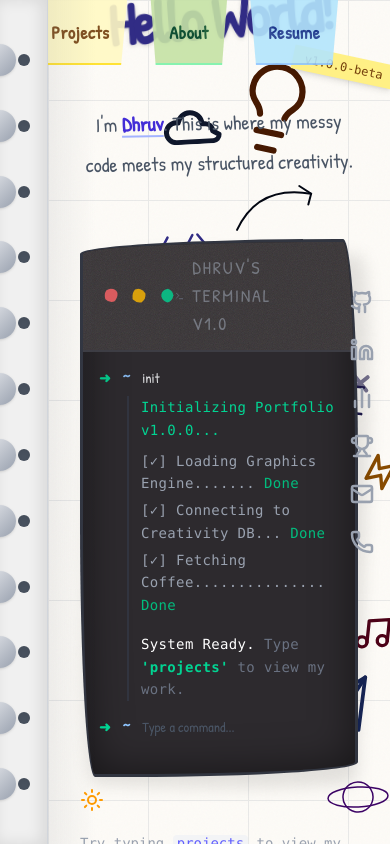
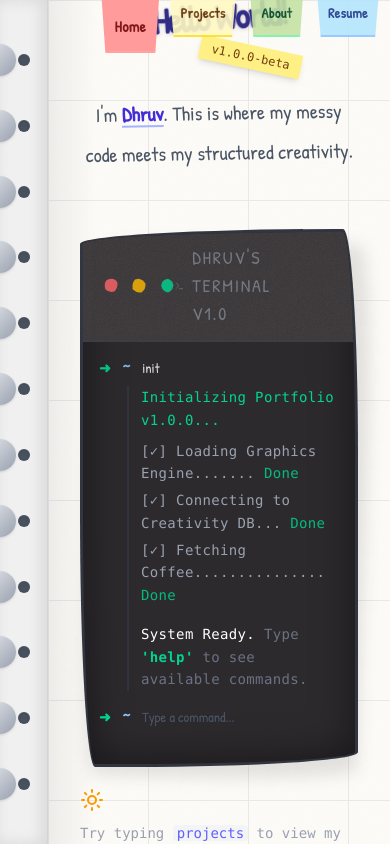
Before and after one commit to Dhruv-Mishra/portfolioWebsite, a Next.js app in the folder portfolio/: page / in a window 390 px wide. Built offline with nearby package versions, Linux system fonts and the light colour scheme.

Commit message:
Dark Mode improvements

```diff
--- a/portfolio/app/layout.tsx
+++ b/portfolio/app/layout.tsx
@@ -34,7 +34,7 @@ export default function RootLayout({
         className={`${patrickHand.variable} ${firaCode.variable} antialiased`}
       >
 
-        <ThemeProvider attribute="data-theme" defaultTheme="system" enableSystem>
+        <ThemeProvider attribute="class" defaultTheme="system" enableSystem>
           <TerminalProvider>
             <SketchbookCursor />
             <SketchbookLayout>
--- a/portfolio/app/page.tsx
+++ b/portfolio/app/page.tsx
@@ -19,7 +19,7 @@ export default function Home() {
           initial={{ opacity: 0, scale: 0.9, rotate: -4 }}
           animate={{ opacity: 1, scale: 1, rotate: -4 }}
           transition={{ duration: 0.6, ease: "easeOut" }}
-          className="text-6xl md:text-8xl lg:text-9xl font-hand font-extrabold tracking-tighter text-indigo-900 drop-shadow-sm p-4"
+          className="text-4xl md:text-8xl lg:text-9xl font-hand font-extrabold tracking-tighter text-indigo-900 drop-shadow-sm p-4"
         >
           Hello World!
         </motion.h1>
@@ -29,7 +29,7 @@ export default function Home() {
           initial={{ opacity: 0, x: 20 }}
           animate={{ opacity: 1, x: 0 }}
           transition={{ delay: 0.5 }}
-          className="absolute -bottom-4 -right-12 rotate-12 bg-yellow-200 text-yellow-900 px-3 py-1 font-mono text-xs shadow-md transform"
+          className="absolute -bottom-4 right-0 md:-right-12 rotate-12 bg-yellow-200 text-yellow-900 px-3 py-1 font-mono text-xs shadow-md transform"
         >
           v1.0.0-beta
         </motion.div>
--- a/portfolio/app/projects/page.tsx
+++ b/portfolio/app/projects/page.tsx
@@ -41,7 +41,7 @@ export default function Projects() {
 
     return (
         <div className="flex flex-col h-full">
-            <h1 className="text-4xl md:text-6xl font-hand font-bold text-gray-800 mb-8 decoration-wavy underline decoration-indigo-400 decoration-2">
+            <h1 className="text-[var(--c-heading)] text-4xl md:text-6xl font-hand font-bold mb-8 decoration-wavy underline decoration-indigo-400 decoration-2">
                 My Projects
             </h1>
 
--- a/portfolio/components/Navigation.tsx
+++ b/portfolio/components/Navigation.tsx
@@ -23,7 +23,7 @@ export default function Navigation() {
     const pathname = usePathname();
 
     return (
-        <nav className="fixed top-0 right-12 z-50 flex gap-4 perspective-[500px]">
+        <nav className="fixed top-0 right-2 md:right-12 z-50 flex gap-2 md:gap-4 perspective-[500px]">
             {LINKS.map((item, i) => {
                 const active = pathname === item.href;
 
@@ -42,7 +42,7 @@ export default function Navigation() {
                             whileHover={{ y: -25 }}
                             transition={{ type: "spring", stiffness: 300, damping: 20 }}
                             className={cn(
-                                "cursor-pointer pt-16 pb-4 px-5 rounded-b-lg shadow-md border-x-2 border-b-2 font-hand font-bold text-lg md:text-xl tracking-wide",
+                                "cursor-pointer pt-12 md:pt-16 pb-3 md:pb-4 px-3 md:px-5 rounded-b-lg shadow-md border-x-2 border-b-2 font-hand font-bold text-sm md:text-xl tracking-wide",
                                 COLORS[i % COLORS.length],
                                 active ? "z-20 scale-110 shadow-lg" : "z-10 opacity-90 hover:opacity-100"
                             )}
--- a/portfolio/components/SketchbookCursor.tsx
+++ b/portfolio/components/SketchbookCursor.tsx
@@ -8,12 +8,19 @@ export default function SketchbookCursor() {
     const cursorRef = useRef<HTMLDivElement>(null);
     const canvasRef = useRef<HTMLCanvasElement>(null);
     const [isHoveringLink, setIsHoveringLink] = useState(false);
-    const { theme } = useTheme();
+    const { resolvedTheme } = useTheme();
     const [mounted, setMounted] = useState(false);
+
+    // Use a ref to access the latest theme inside the animation loop without restarting it
+    const themeRef = useRef(resolvedTheme);
 
     useEffect(() => {
         setMounted(true);
     }, []);
+
+    useEffect(() => {
+        themeRef.current = resolvedTheme;
+    }, [resolvedTheme]);
 
     // Mouse position state
     const mouseX = useMotionValue(-100);
@@ -64,8 +71,8 @@ export default function SketchbookCursor() {
             // Clear canvas
             ctx.clearRect(0, 0, canvas.width, canvas.height);
 
-            // Determine stroke style based on theme (resolvedTheme)
-            const isDark = document.documentElement.getAttribute('data-theme') === 'dark';
+            // Determine stroke style based on theme (resolvedTheme via ref)
+            const isDark = themeRef.current === 'dark';
 
             // Draw trail
             ctx.beginPath();
@@ -115,12 +122,12 @@ export default function SketchbookCursor() {
             window.removeEventListener('mouseover', checkHover);
             cancelAnimationFrame(animationFrameId);
         };
-    }, [mouseX, mouseY, theme, mounted]); // Re-run effect when theme changes to update trail color reference
+    }, [mouseX, mouseY, mounted]); // Removed theme from dependency array, using ref instead
 
     if (!mounted) return null;
 
     return (
-        <div className="pointer-events-none fixed inset-0 z-[9999] overflow-hidden">
+        <div className="pointer-events-none fixed inset-0 z-[9999] overflow-hidden hidden md:block">
             {/* Trail Canvas */}
             <canvas
                 ref={canvasRef}
@@ -137,8 +144,8 @@ export default function SketchbookCursor() {
                 }}
                 className="absolute top-0 left-0"
             >
-                <div className="w-8 h-8 md:w-10 md:h-10 drop-shadow-lg" style={{ transform: theme === 'dark' ? 'translate(-2px, -9px)' : 'translate(0, 0)' }}>
-                    {theme === 'dark' ? (
+                <div className="w-8 h-8 md:w-10 md:h-10 drop-shadow-lg" style={{ transform: resolvedTheme === 'dark' ? 'translate(-2px, -9px)' : 'translate(0, 0)' }}>
+                    {resolvedTheme === 'dark' ? (
                         /* Chalk Stick SVG */
                         <svg className="absolute top-0 left-0" viewBox="0 0 40 40" fill="none" xmlns="http://www.w3.org/2000/svg">
                             {/* Chalk Stick Body */}
--- a/portfolio/components/SketchbookDoodles.tsx
+++ b/portfolio/components/SketchbookDoodles.tsx
@@ -1,8 +1,8 @@
 import React from 'react';
 
 export const LightbulbDoodle = () => (
-    <div className="absolute top-12 right-24 text-amber-950 dark:text-yellow-100/40 rotate-12 transform scale-125 transition-colors duration-500">
-        <svg width="80" height="80" viewBox="0 0 24 24" fill="none" stroke="currentColor" strokeWidth="1.5" strokeLinecap="round" strokeLinejoin="round">
+    <div className="hidden md:block absolute top-12 right-24 text-[var(--d-amber)] rotate-12 transform scale-125">
+        <svg width="80" height="80" viewBox="0 0 24 24" fill="none" stroke="currentColor" style={{ strokeWidth: "var(--d-stroke-width)" }} strokeLinecap="round" strokeLinejoin="round">
             <path d="M15 14c.2-1 .7-1.7 1.5-2.5 1-1 1.5-2 1.5-3.5a6 6 0 0 0-12 0c0 1.5.5 2.5 1.5 3.5.8.8 1.3 1.5 1.5 2.5" />
             <path d="M9 18h6" />
             <path d="M10 22h4" />
@@ -11,16 +11,16 @@ export const LightbulbDoodle = () => (
 );
 
 export const CloudDoodle = () => (
-    <div className="absolute top-16 left-20 text-slate-900 dark:text-slate-200/40 -rotate-3 transition-colors duration-500">
-        <svg width="100" height="60" viewBox="0 0 24 24" fill="none" stroke="currentColor" strokeWidth="2" strokeLinecap="round" strokeLinejoin="round">
+    <div className="hidden md:block absolute top-16 left-20 text-[var(--d-slate)] -rotate-3">
+        <svg width="100" height="60" viewBox="0 0 24 24" fill="none" stroke="currentColor" style={{ strokeWidth: "var(--d-stroke-width)" }} strokeLinecap="round" strokeLinejoin="round">
             <path d="M17.5 19c0-1.7-1.3-3-3-3h-1.1c-.1-2.6-2.2-4.7-4.8-4.7-2.3 0-4.3 1.7-4.7 3.9-.3-.1-.5-.2-.9-.2-2.2 0-4 1.8-4 4s1.8 4 4 4h14.5c1.4 0 2.5-1.1 2.5-2.5z" />
         </svg>
     </div>
 );
 
 export const CurlyArrowDoodle = () => (
-    <div className="absolute top-[18%] left-[45%] text-gray-950 dark:text-gray-200/40 -rotate-12 transition-colors duration-500">
-        <svg width="100" height="60" viewBox="0 0 100 60" fill="none" stroke="currentColor" strokeWidth="2" strokeLinecap="round">
+    <div className="hidden md:block absolute top-[18%] left-[45%] text-[var(--d-gray)] -rotate-12">
+        <svg width="100" height="60" viewBox="0 0 100 60" fill="none" stroke="currentColor" style={{ strokeWidth: "var(--d-stroke-width)" }} strokeLinecap="round">
             <path d="M10,50 Q40,10 90,30" />
             <path d="M80,20 L90,30 L85,40" />
         </svg>
@@ -28,8 +28,8 @@ export const CurlyArrowDoodle = () => (
 );
 
 export const PencilDoodle = () => (
-    <div className="absolute top-1/3 left-8 text-amber-950 dark:text-amber-100/40 -rotate-45 transition-colors duration-500">
-        <svg width="70" height="70" viewBox="0 0 24 24" fill="none" stroke="currentColor" strokeWidth="1.5" strokeLinecap="round" strokeLinejoin="round">
+    <div className="hidden md:block absolute top-1/3 left-8 text-[var(--d-amber)] -rotate-45">
+        <svg width="70" height="70" viewBox="0 0 24 24" fill="none" stroke="currentColor" style={{ strokeWidth: "var(--d-stroke-width)" }} strokeLinecap="round" strokeLinejoin="round">
             <path d="M17 3a2.85 2.83 0 1 1 4 4L7.5 20.5 2 22l1.5-5.5Z" />
             <path d="m15 5 4 4" />
         </svg>
@@ -37,8 +37,8 @@ export const PencilDoodle = () => (
 );
 
 export const TicTacToeDoodle = () => (
-    <div className="absolute top-[40%] right-[10%] text-indigo-950 dark:text-indigo-200/40 rotate-6 transition-colors duration-500">
-        <svg width="80" height="80" viewBox="0 0 60 60" fill="none" stroke="currentColor" strokeWidth="2" strokeLinecap="round">
+    <div className="hidden md:block absolute top-[40%] right-[10%] text-[var(--d-indigo)] rotate-6">
+        <svg width="80" height="80" viewBox="0 0 60 60" fill="none" stroke="currentColor" style={{ strokeWidth: "var(--d-stroke-width)" }} strokeLinecap="round">
             <path d="M20,10 L20,50" />
             <path d="M40,10 L40,50" />
             <path d="M10,20 L50,20" />
@@ -50,16 +50,16 @@ export const TicTacToeDoodle = () => (
 );
 
 export const PaperclipDoodle = () => (
-    <div className="absolute top-[55%] left-[18%] text-gray-800 dark:text-gray-300/40 rotate-45 transition-colors duration-500">
-        <svg width="50" height="50" viewBox="0 0 24 24" fill="none" stroke="currentColor" strokeWidth="1.5" strokeLinecap="round" strokeLinejoin="round">
+    <div className="hidden md:block absolute top-[55%] left-[18%] text-[var(--d-gray)] rotate-45">
+        <svg width="50" height="50" viewBox="0 0 24 24" fill="none" stroke="currentColor" style={{ strokeWidth: "var(--d-stroke-width)" }} strokeLinecap="round" strokeLinejoin="round">
             <path d="m21.44 11.05-9.19 9.19a6 6 0 0 1-8.49-8.49l9.19-9.19a4 4 0 0 1 5.66 5.66l-9.2 9.19a2 2 0 0 1-2.83-2.83l8.49-8.48" />
         </svg>
     </div>
 );
 
 export const SmileyDoodle = () => (
-    <div className="absolute bottom-[25%] left-[45%] text-emerald-950 dark:text-emerald-100/40 -rotate-12 transition-colors duration-500">
-        <svg width="60" height="60" viewBox="0 0 24 24" fill="none" stroke="currentColor" strokeWidth="2" strokeLinecap="round" strokeLinejoin="round">
+    <div className="hidden md:block absolute bottom-[25%] left-[45%] text-[var(--d-emerald)] -rotate-12">
+        <svg width="60" height="60" viewBox="0 0 24 24" fill="none" stroke="currentColor" style={{ strokeWidth: "var(--d-stroke-width)" }} strokeLinecap="round" strokeLinejoin="round">
             <circle cx="12" cy="12" r="10" />
             <path d="M8 14s1.5 2 4 2 4-2 4-2" />
             <line x1="9" y1="9" x2="9.01" y2="9" />
@@ -69,8 +69,8 @@ export const SmileyDoodle = () => (
 );
 
 export const BugDoodle = () => (
-    <div className="absolute bottom-32 left-16 text-red-950 dark:text-red-200/40 rotate-12 transition-colors duration-500">
-        <svg width="50" height="50" viewBox="0 0 24 24" fill="none" stroke="currentColor" strokeWidth="1.5" strokeLinecap="round" strokeLinejoin="round">
+    <div className="hidden md:block absolute bottom-32 left-16 text-[var(--d-red)] rotate-12">
+        <svg width="50" height="50" viewBox="0 0 24 24" fill="none" stroke="currentColor" style={{ strokeWidth: "var(--d-stroke-width)" }} strokeLinecap="round" strokeLinejoin="round">
             <path d="m8 2 1.88 1.88" />
             <path d="M14.12 3.88 16 2" />
             <path d="M9 7.13v-1a3.003 3.003 0 1 1 6 0v1" />
@@ -87,24 +87,24 @@ export const BugDoodle = () => (
 );
 
 export const StarDoodle = () => (
-    <div className="absolute bottom-[40%] right-[25%] text-yellow-800 dark:text-yellow-100/40 rotate-12 transition-colors duration-500">
-        <svg width="40" height="40" viewBox="0 0 24 24" fill="none" stroke="currentColor" strokeWidth="2">
+    <div className="hidden md:block absolute bottom-[40%] right-[25%] text-[var(--d-yellow)] rotate-12">
+        <svg width="40" height="40" viewBox="0 0 24 24" fill="none" stroke="currentColor" style={{ strokeWidth: "var(--d-stroke-width)" }}>
             <polygon points="12 2 15.09 8.26 22 9.27 17 14.14 18.18 21.02 12 17.77 5.82 21.02 7 14.14 2 9.27 8.91 8.26 12 2" />
         </svg>
     </div>
 );
 
 export const PuzzleDoodle = () => (
-    <div className="absolute top-[60%] right-[35%] text-stone-900 dark:text-stone-300/40 rotate-45 transition-colors duration-500">
-        <svg width="50" height="50" viewBox="0 0 24 24" fill="none" stroke="currentColor" strokeWidth="1.5">
+    <div className="hidden md:block absolute top-[60%] right-[35%] text-[var(--d-stone)] rotate-45">
+        <svg width="50" height="50" viewBox="0 0 24 24" fill="none" stroke="currentColor" style={{ strokeWidth: "var(--d-stroke-width)" }}>
             <path d="M19.439 15.424c-.662.662-1.734.662-2.396 0l-1.018-1.018a3.388 3.388 0 0 0-4.792 4.792l1.018 1.018c.662.662.662 1.734 0 2.396a1.694 1.694 0 0 1-2.396 0L4.562 17.319a1.694 1.694 0 0 1 0-2.396c.662-.662 1.734-.662 2.396 0l1.018 1.018a3.388 3.388 0 0 0 4.792-4.792l-1.018-1.018c-.662-.662-.662-1.734 0-2.396a1.694 1.694 0 0 1 2.396 0l5.293 5.293a1.694 1.694 0 0 1 0 2.396z" />
         </svg>
     </div>
 );
 
 export const BracketsDoodle = () => (
-    <div className="absolute top-[25%] left-[25%] text-indigo-900 dark:text-indigo-200/30 -rotate-6 transition-colors duration-500">
-        <svg width="60" height="40" viewBox="0 0 60 40" fill="none" stroke="currentColor" strokeWidth="2.5" strokeLinecap="round" strokeLinejoin="round">
+    <div className="hidden md:block absolute top-[25%] left-[25%] text-[var(--d-indigo)] -rotate-6">
+        <svg width="60" height="40" viewBox="0 0 60 40" fill="none" stroke="currentColor" style={{ strokeWidth: "var(--d-stroke-width)" }} strokeLinecap="round" strokeLinejoin="round">
             <polyline points="15 5 5 20 15 35" />
             <polyline points="45 5 55 20 45 35" />
             <line x1="40" y1="5" x2="20" y2="35" />
@@ -113,8 +113,8 @@ export const BracketsDoodle = () => (
 );
 
 export const DnaDoodle = () => (
-    <div className="absolute bottom-[35%] left-[15%] text-pink-900 dark:text-pink-200/30 rotate-12 transition-colors duration-500">
-        <svg width="40" height="80" viewBox="0 0 40 80" fill="none" stroke="currentColor" strokeWidth="1.5">
+    <div className="hidden md:block absolute bottom-[35%] left-[15%] text-[var(--d-pink)] rotate-12">
+        <svg width="40" height="80" viewBox="0 0 40 80" fill="none" stroke="currentColor" style={{ strokeWidth: "var(--d-stroke-width)" }}>
             <path d="M10,0 Q30,20 10,40 Q-10,60 10,80" />
             <path d="M30,0 Q10,20 30,40 Q50,60 30,80" />
             <line x1="10" y1="10" x2="30" y2="10" />
@@ -126,16 +126,16 @@ export const DnaDoodle = () => (
 );
 
 export const LightningDoodle = () => (
-    <div className="absolute top-[50%] right-[3%] text-yellow-800 dark:text-yellow-100/30 -rotate-12 transition-colors duration-500">
-        <svg width="40" height="60" viewBox="0 0 24 24" fill="none" stroke="currentColor" strokeWidth="2" strokeLinecap="round" strokeLinejoin="round">
+    <div className="hidden md:block absolute top-[50%] right-[3%] text-[var(--d-yellow)] -rotate-12">
+        <svg width="40" height="60" viewBox="0 0 24 24" fill="none" stroke="currentColor" style={{ strokeWidth: "var(--d-stroke-width)" }} strokeLinecap="round" strokeLinejoin="round">
             <polygon points="13 2 3 14 12 14 11 22 21 10 12 10 13 2" />
         </svg>
     </div>
 );
 
 export const PaperPlaneDoodle = () => (
-    <div className="absolute bottom-[15%] right-[10%] text-blue-950 dark:text-blue-200/30 -rotate-12 transition-colors duration-500">
-        <svg width="60" height="60" viewBox="0 0 24 24" fill="none" stroke="currentColor" strokeWidth="1.5" strokeLinecap="round" strokeLinejoin="round">
+    <div className="hidden md:block absolute bottom-[15%] right-[10%] text-[var(--d-blue)] -rotate-12">
+        <svg width="60" height="60" viewBox="0 0 24 24" fill="none" stroke="currentColor" style={{ strokeWidth: "var(--d-stroke-width)" }} strokeLinecap="round" strokeLinejoin="round">
             <path d="M22 2L11 13" />
             <path d="M22 2L15 22L11 13L2 9L22 2Z" />
         </svg>
@@ -143,8 +143,8 @@ export const PaperPlaneDoodle = () => (
 );
 
 export const SaturnDoodle = () => (
-    <div className="absolute bottom-[5%] right-[5%] text-purple-950 dark:text-purple-200/30 rotate-12 transition-colors duration-500">
-        <svg width="70" height="50" viewBox="0 0 70 50" fill="none" stroke="currentColor" strokeWidth="1.5">
+    <div className="hidden md:block absolute bottom-[5%] right-[5%] text-[var(--d-purple)] rotate-12">
+        <svg width="70" height="50" viewBox="0 0 70 50" fill="none" stroke="currentColor" style={{ strokeWidth: "var(--d-stroke-width)" }}>
             <circle cx="35" cy="25" r="15" />
             <ellipse cx="35" cy="25" rx="30" ry="10" transform="rotate(-15 35 25)" />
         </svg>
@@ -152,8 +152,8 @@ export const SaturnDoodle = () => (
 );
 
 export const MusicNoteDoodle = () => (
-    <div className="absolute bottom-[25%] right-[5%] text-rose-950 dark:text-rose-200/30 rotate-6 transition-colors duration-500">
-        <svg width="40" height="40" viewBox="0 0 24 24" fill="none" stroke="currentColor" strokeWidth="2" strokeLinecap="round" strokeLinejoin="round">
+    <div className="hidden md:block absolute bottom-[25%] right-[5%] text-[var(--d-rose)] rotate-6">
+        <svg width="40" height="40" viewBox="0 0 24 24" fill="none" stroke="currentColor" style={{ strokeWidth: "var(--d-stroke-width)" }} strokeLinecap="round" strokeLinejoin="round">
             <path d="M9 18V5l12-2v13" />
             <circle cx="6" cy="18" r="3" />
             <circle cx="18" cy="16" r="3" />
--- a/portfolio/components/SocialSidebar.tsx
+++ b/portfolio/components/SocialSidebar.tsx
@@ -45,7 +45,7 @@ const SOCIALS = [
 
 export default function SocialSidebar() {
     return (
-        <div className="fixed right-4 md:right-8 top-1/2 -translate-y-1/2 z-40 flex flex-col gap-6">
+        <div className="hidden md:flex fixed right-4 md:right-8 top-1/2 -translate-y-1/2 z-40 flex-col gap-6">
             {SOCIALS.map((social, i) => (
                 <motion.a
                     key={social.name}
--- a/portfolio/context/TerminalContext.tsx
+++ b/portfolio/context/TerminalContext.tsx
@@ -30,7 +30,7 @@ export function TerminalProvider({ children }: { children: ReactNode }) {
                     <p className="mb-1">[✓] Loading Graphics Engine....... <span className="text-emerald-500">Done</span></p>
                     <p className="mb-1">[✓] Connecting to Creativity DB... <span className="text-emerald-500">Done</span></p>
                     <p className="mb-1">[✓] Fetching Coffee............... <span className="text-emerald-500">Done</span></p>
-                    <p className="mt-4 text-white">System Ready. <span className="text-gray-500">Type <span className="text-emerald-400 font-bold">'projects'</span> to view my work.</span></p>
+                    <p className="mt-4 text-white">System Ready. <span className="text-gray-500">Type <span className="text-emerald-400 font-bold">'help'</span> to see available commands.</span></p>
                 </div>
             )
         }
```
Also changed, not shown: portfolio/app/globals.css (+33 -1 lines), portfolio/components/Terminal.tsx (+5 -5 lines).
